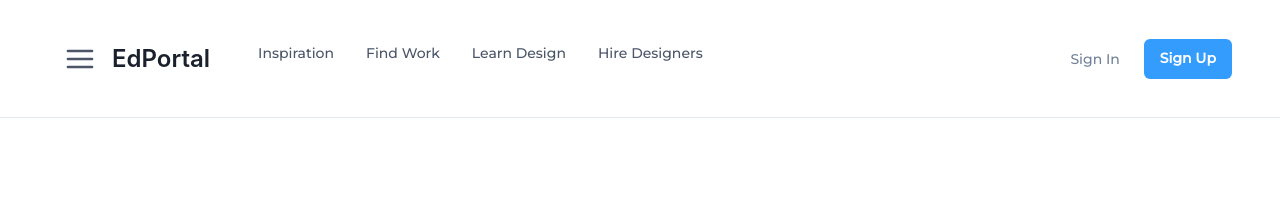
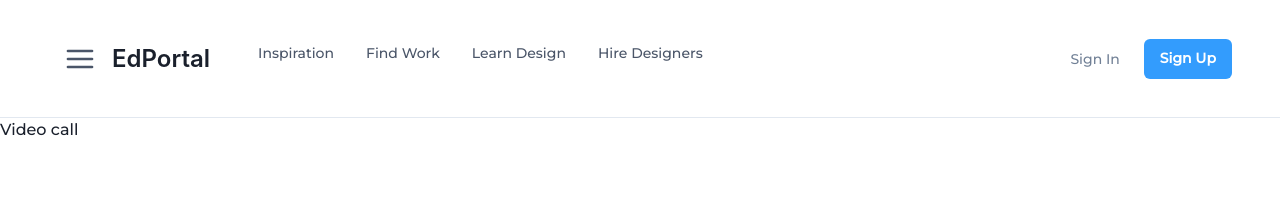
Before and after one commit to architgarg603/ClassAi, a React (Create React App) app: page /videocall in a window 1280 px wide. Shown: the top 208 px of the page. Built offline with nearby package versions, Linux system fonts and the light colour scheme.

Commit message:
small adjustments

```diff
--- a/src/App.js
+++ b/src/App.js
@@ -5,6 +5,7 @@ import Dashboard from "./pages/Dashboard";
 import Details from "./pages/Details";
 import Homepage from "./pages/Homepage";
 import Lectures from "./pages/Lectures";
+import Videocall from "./pages/Videocall";
 
 const App = () => {
   return (
@@ -16,6 +17,7 @@ const App = () => {
         <Route path="/dashboard" element={<Dashboard />} />
         <Route path="/details" element={<Details />} />
         <Route path="/lectures" element={<Lectures />} />
+        <Route path="/videocall" element={<Videocall />} />
       </Routes>
     </BrowserRouter>
   );
--- a/src/components/Navbar.js
+++ b/src/components/Navbar.js
@@ -2,7 +2,6 @@ import {
   Box,
   Flex,
   Text,
-  IconButton,
   Button,
   Stack,
   Collapse,
@@ -17,7 +16,6 @@ import {
 } from "@chakra-ui/react";
 import {
   HamburgerIcon,
-  CloseIcon,
   ChevronDownIcon,
   ChevronRightIcon,
 } from "@chakra-ui/icons";
--- a/src/pages/Lectures.js
+++ b/src/pages/Lectures.js
@@ -15,6 +15,7 @@ import {
   PlusSquareIcon,
   ArrowForwardIcon,
 } from "@chakra-ui/icons";
+import { Link } from "react-router-dom";
 const Lectures = () => {
   return (
     <Box p={"65px"}>
@@ -24,7 +25,10 @@ const Lectures = () => {
         spacing={4}
       >
         <HStack spacing={4}>
-          <ArrowBackIcon w={8} h={8} />
+          <Link to="/dashboard">
+            <ArrowBackIcon w={8} h={8} />
+          </Link>
+
           <Heading>Lectures</Heading>
         </HStack>
         <HStack spacing={4}>
@@ -55,7 +59,9 @@ const Lectures = () => {
             </Text>
           </Flex>
           <Button size="lg" bg="brand.blue" color={"white"}>
-            Go to Lecture <ArrowForwardIcon ml={3} />
+            <Link to="/videocall">
+              Go to Lecture <ArrowForwardIcon ml={3} />
+            </Link>
           </Button>
         </HStack>
         <Flex flexDirection={"column"} mt={150}>
--- /dev/null
+++ b/src/pages/Videocall.js
@@ -0,0 +1,7 @@
+import React from "react";
+
+const Videocall = () => {
+  return <div>Video call</div>;
+};
+
+export default Videocall;
```
